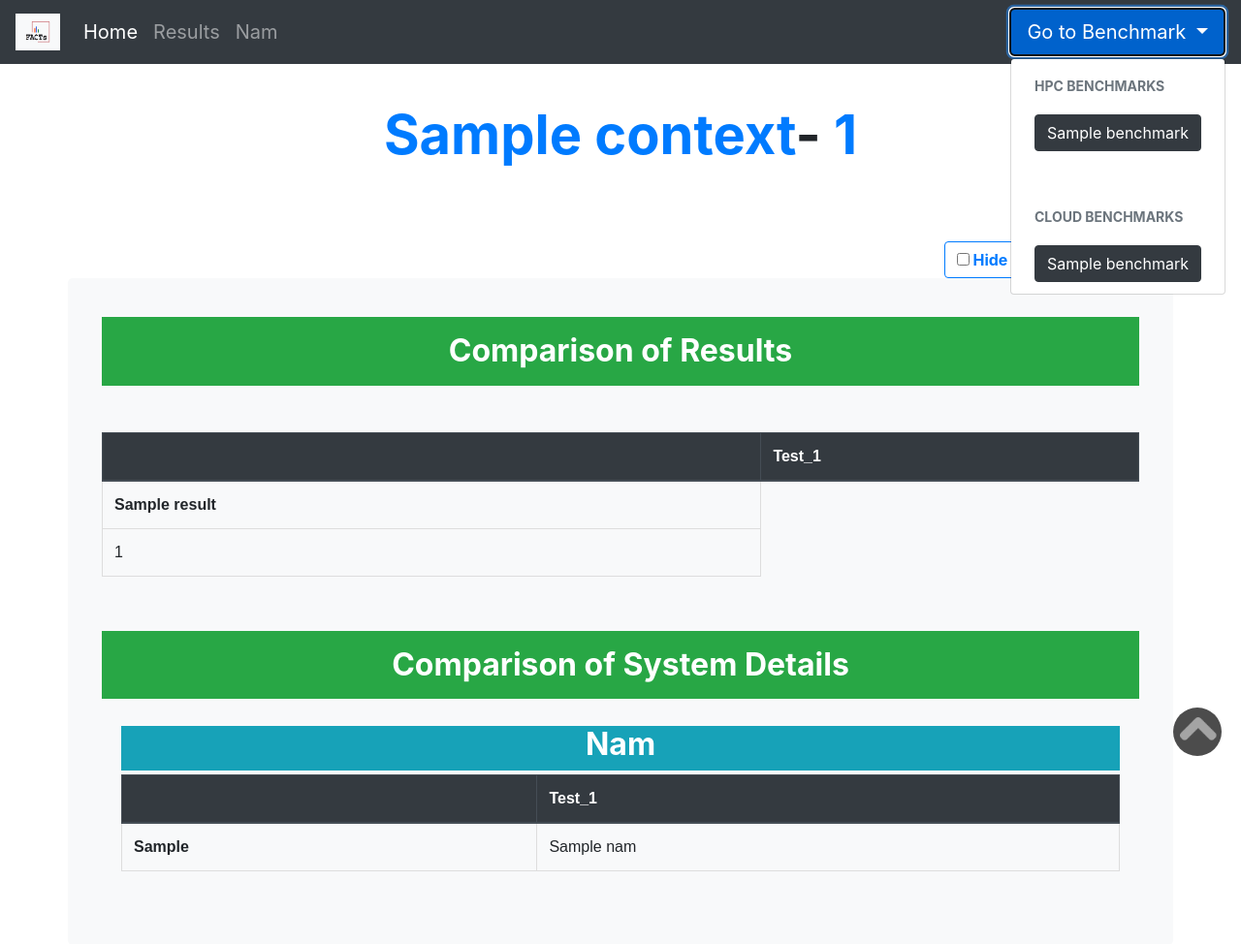
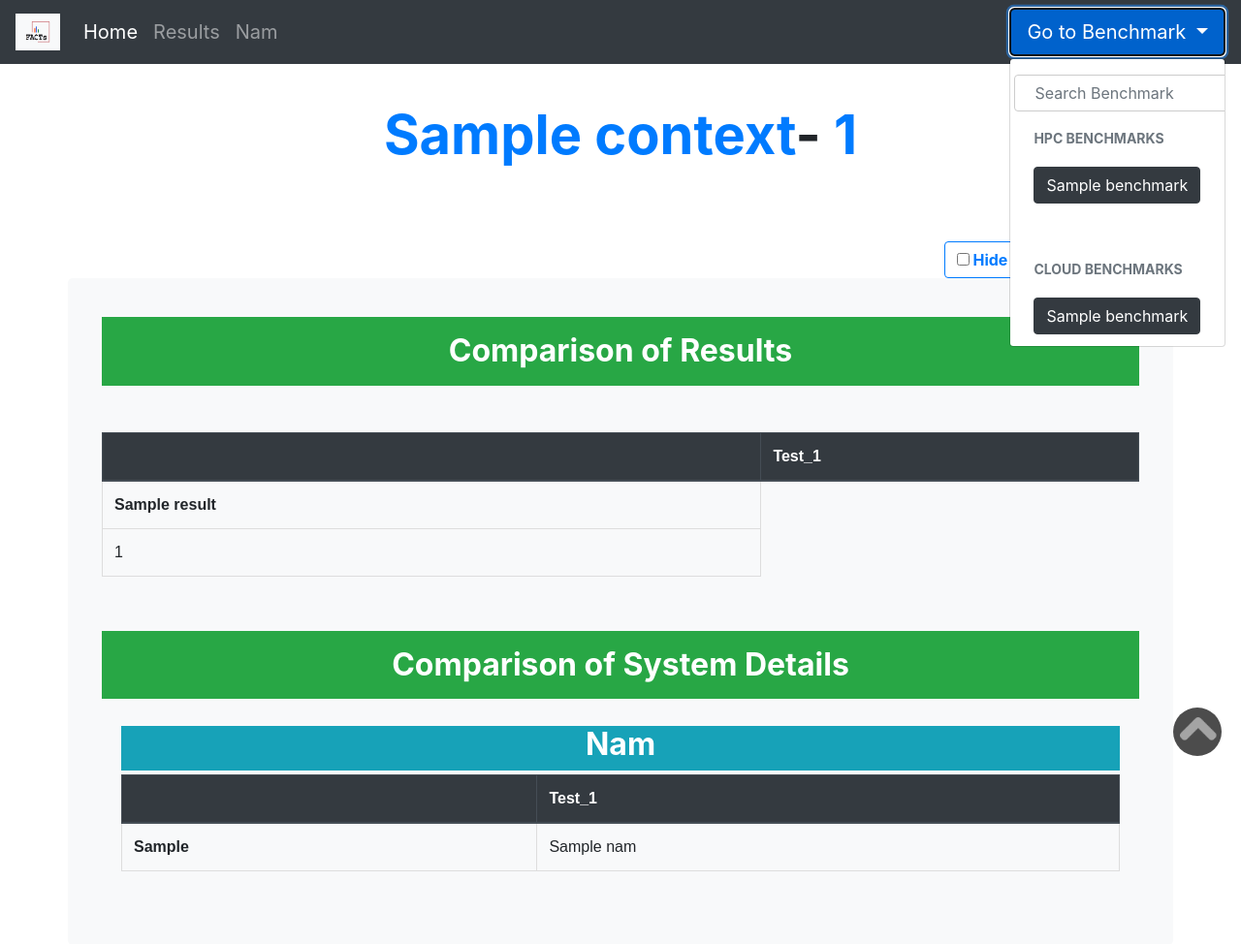
Before and after one commit to gadgilrajeev/BenchmarkingDiffTool, a Flask app: template templates/compare.html in a window 1280 px wide, after a click on "Go to Benchmark". Shown: the top 974 px of the page at 97% size. Run offline with Flask 2, Linux system fonts and the light colour scheme; the template is opened without the code that fills it: most values are stand-ins (such as "Sample title", 1, 10 or a date in 2020); some libraries are stand-ins or nearby versions.

Commit message:
Added LIVE Search box using jQuery for 'Go to Benchmark' dropdown. Refactored code. The dropdown element is now being inherited from base.html

```diff
--- a/templates/base.html
+++ b/templates/base.html
@@ -7,11 +7,12 @@
 
 	<link rel="stylesheet" type="text/css" href="{{ url_for('static', filename='css/lib/bootstrap.css') }}" />
 
+
 	<script  src="{{ url_for('static', filename='js/lib/plotly-latest.min.js') }}"></script>
 	<script src="{{ url_for('static', filename='js/lib/jquery-3.4.1.js') }}"></script>
 	<script type="text/javascript" src="{{ url_for('static', filename='js/lib/datatables.min.js') }}"></script>
 
-	<script src="{{ url_for('static', filename='js/lib/popper.min.js') }}" type="text/javascript"></script>
+	<script src="{{ url_for('static', filename='js/lib/popper.min.js') }}"></script>
 	<script src="{{ url_for('static', filename='js/lib/bootstrap.js') }}"></script>
 	<script src="{{ url_for('static', filename='js/script.js') }}"></script>
 </head>
@@ -20,6 +21,28 @@
 	{% endblock %}
 
 	{% block navbar %}
+
+        <!-- Go to Benchmark Dropdown -->
+        <ul class="navbar-nav font-weight-normal ml-auto">
+            <div class="dropdown p-0 m-0">
+                <button id="go-to-benchmark-button" type="button" class="btn-lg btn-primary dropdown-toggle" data-toggle="dropdown">
+                    Go to Benchmark </button>
+                <div id="go-to-benchmark-dropdown" class="dropdown-menu dropdown-menu-right" style="height: auto; max-height: 500px;overflow-x: hidden;">
+                    <form id="live-search-benchmark" action="" method="post">
+                        <input type="text" class="text-input form-control mx-1" id="live-search-textbox" placeholder="Search Benchmark" value="" />
+                    </form>
+                    <h3 class="dropdown-header font-weight-bold mt-1 mb-2">HPC BENCHMARKS</h3>
+                        {% for benchmark in all_tests_data.hpc_benchmarks_list %}
+                            <button class="dropdown-item"><a href="/allruns/{{benchmark}}" class="btn btn-dark text-white">{{benchmark}}</a></button>
+                        {% endfor %}
+                        <h3 class="dropdown-header font-weight-bold mt-5 mb-2">CLOUD BENCHMARKS</h3>
+                        {% for benchmark in all_tests_data.cloud_benchmarks_list %}
+                            <button class="dropdown-item"><a href="/allruns/{{benchmark}}" class="btn btn-dark text-white">{{benchmark}}</a></button>
+                        {% endfor %}
+                </div>
+            </div>
+        </ul>
+
 	{% endblock %}
 
 	{% if error %}
@@ -45,12 +68,39 @@
 
 <script>
 
+    $('[data-toggle="tooltip"]').tooltip()
+
 	$('#return-to-top').click(function() {      // When arrow is clicked
 	    $('body,html').animate({
 	        scrollTop : 0                       // Scroll to top of body
 	    }, 500);
 	});
 
+	{% block live_search_script %}
+
+        $("#live-search-textbox").keyup(function(){
+
+            // Retrieve the input field text
+            var filter = $(this).val();
+
+            // Loop through the comment list
+            $(".dropdown-item").each(function(){
+
+                // If the list item does not contain the text phrase fade it out
+                if ($(this).text().search(new RegExp(filter, "i")) < 0) {
+                    $(this).fadeOut();
+
+                // Show the list item if the phrase matches
+                } else {
+                    $(this).show();
+
+                }
+            });
+        });
+
+
+	{% endblock %}
+
 </script>
 
 </body>
--- a/templates/compare.html
+++ b/templates/compare.html
@@ -29,23 +29,7 @@ Comparison of tests
 	    	{% endfor %}
     	</ul>
 
-    	<!-- Go to Benchmark Dropdown -->
-    	<ul class="navbar-nav font-weight-normal ml-auto">
-			<div class="dropdown p-0 m-0">
-				<button id="reference-for-normalized" type="button" class="btn-lg btn-primary dropdown-toggle" data-toggle="dropdown">
-				Go to Benchmark </button>
-				<div id="reference-for-normalized-dropdown" class="dropdown-menu dropdown-menu-right" style="height: auto; max-height: 500px;overflow-x: hidden;">
-					<h3 class="dropdown-header font-weight-bold mt-1 mb-2">HPC BENCHMARKS</h3>
-					{% for benchmark in all_tests_data.hpc_benchmarks_list %}
-						<button class="dropdown-item"><a href="/allruns/{{benchmark}}" class="btn btn-dark text-white">{{benchmark}}</a></button>
-					{% endfor %}
-					<h3 class="dropdown-header font-weight-bold mt-5 mb-2">CLOUD BENCHMARKS</h3>
-					{% for benchmark in all_tests_data.cloud_benchmarks_list %}
-						<button class="dropdown-item"><a href="/allruns/{{benchmark}}" class="btn btn-dark text-white">{{benchmark}}</a></button>
-					{% endfor %}
-				</div>
-			</div>
-    	</ul>
+        {{ super() }}
 
 	</nav>
 {% endblock navbar %}
@@ -143,6 +127,13 @@ Comparison of tests
     	$("#checkbox-common").prop("checked", false);
 	});
 
+        {% block live_search_script %}
+
+                {{ super() }}
+
+        {% endblock %}
+
+
 	function toggleCheckbox(){
 		state = $('#checkbox-common').prop('checked');
 		$('#checkbox-common').prop('checked', !state);
```
Also changed, not shown: templates/all-runs.html (+8 -17 lines), templates/environment-details.html (+7 -17 lines), templates/test-details.html (+9 -17 lines).
